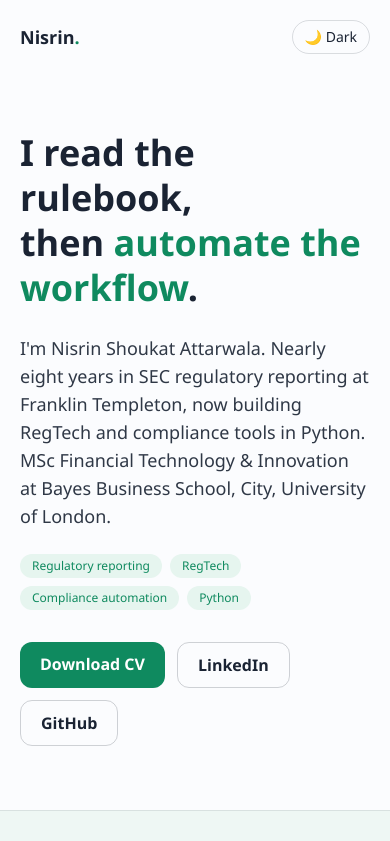
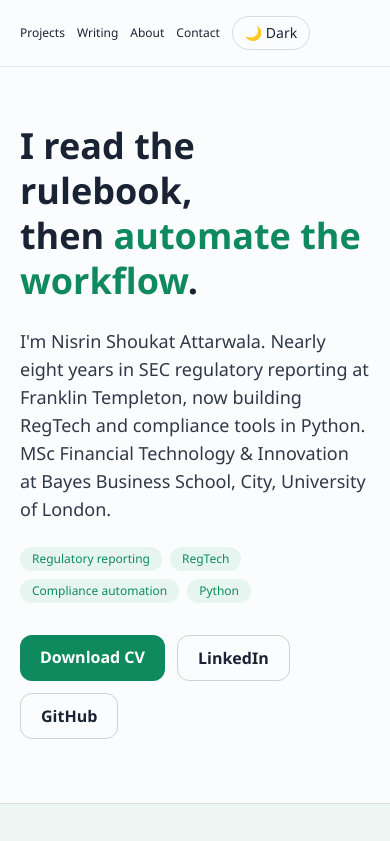
Before and after one commit to nattarw-tech/my-personal-site, a React (Vite) app: page / in a window 390 px wide. Shown: the top 841 px of the page. Built offline with nearby package versions, Linux system fonts and the light colour scheme.

Commit message:
Sticky nav header with anchor offset and mobile links; broaden Contact positioning, remove right-to-work line

```diff
--- a/src/index.css
+++ b/src/index.css
@@ -14,6 +14,7 @@
 
 html {
   scroll-behavior: smooth;
+  scroll-padding-top: 5rem;
 }
 
 body {
--- a/src/pages/Home.tsx
+++ b/src/pages/Home.tsx
@@ -15,25 +15,27 @@ export default function Home() {
   return (
     <div className="min-h-screen bg-paper text-ink dark:bg-[#0e1420] dark:text-slate-100 transition-colors">
       {/* Nav */}
-      <header className="max-w-5xl mx-auto flex items-center justify-between px-5 py-5">
-        <a href="#top" className="font-bold text-lg">
+      <header className="sticky top-0 z-50 border-b border-ink/10 dark:border-white/10 bg-paper/80 dark:bg-[#0e1420]/80 backdrop-blur">
+        <div className="max-w-5xl mx-auto flex items-center justify-between px-5 py-4">
+          <a href="#top" className="font-bold text-lg hidden sm:block">
             Nisrin<span className="text-accent">.</span>
           </a>
-        <nav className="flex items-center gap-4 text-sm">
-          <a href="#projects" className="hover:text-accent transition-colors hidden sm:inline">
+          <nav className="flex items-center gap-3 sm:gap-4 text-xs sm:text-sm">
+            <a href="#projects" className="hover:text-accent transition-colors">
               Projects
             </a>
-          <a href="#writing" className="hover:text-accent transition-colors hidden sm:inline">
+            <a href="#writing" className="hover:text-accent transition-colors">
               Writing
             </a>
-          <a href="#about" className="hover:text-accent transition-colors hidden sm:inline">
+            <a href="#about" className="hover:text-accent transition-colors">
               About
             </a>
-          <a href="#contact" className="hover:text-accent transition-colors hidden sm:inline">
+            <a href="#contact" className="hover:text-accent transition-colors">
               Contact
             </a>
             <ThemeToggle />
           </nav>
+        </div>
       </header>
 
       {/* Hero */}
@@ -195,9 +197,10 @@ export default function Home() {
             <p className="text-lg font-semibold">
               Looking for someone who speaks both regulation and Python?
             </p>
-            <p className="mt-2 opacity-90 max-w-md">
-              I am open to regulatory reporting, RegTech implementation, compliance technology and
-              AI governance roles in the UK. Full right to work, no sponsorship required.
+            <p className="mt-2 opacity-90 max-w-xl">
+              I am open to roles across fintech, RegTech, financial services and consulting that
+              draw on my experience in regulatory reporting, compliance automation, RegTech
+              implementation, financial analysis and market data, in the UK and internationally.
             </p>
             <div className="mt-5 flex flex-wrap gap-3 text-sm font-semibold">
               <a href={`mailto:${LINKS.email}`} className="text-accent hover:underline">
```
Lines whose indentation alone changed are shown as unchanged.
